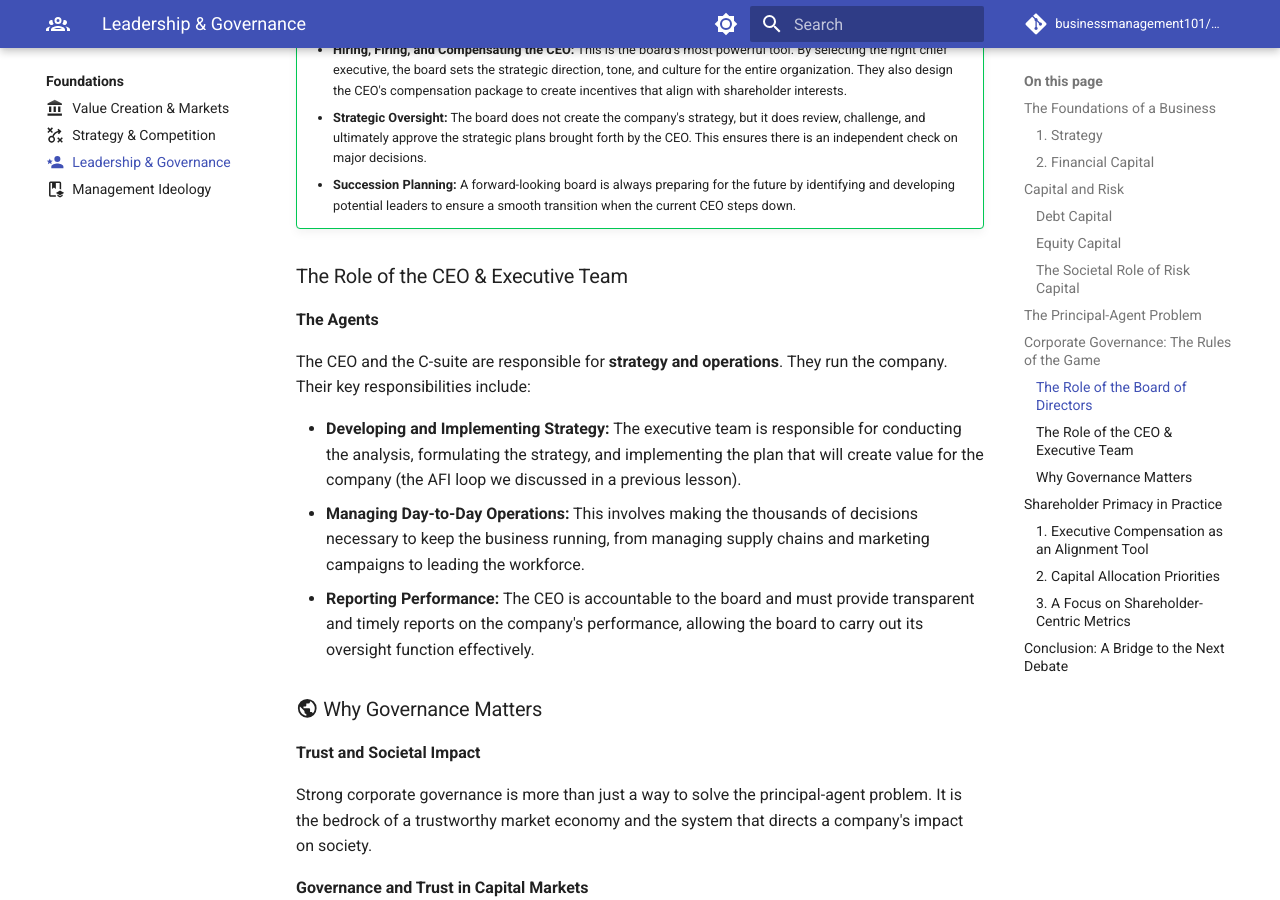
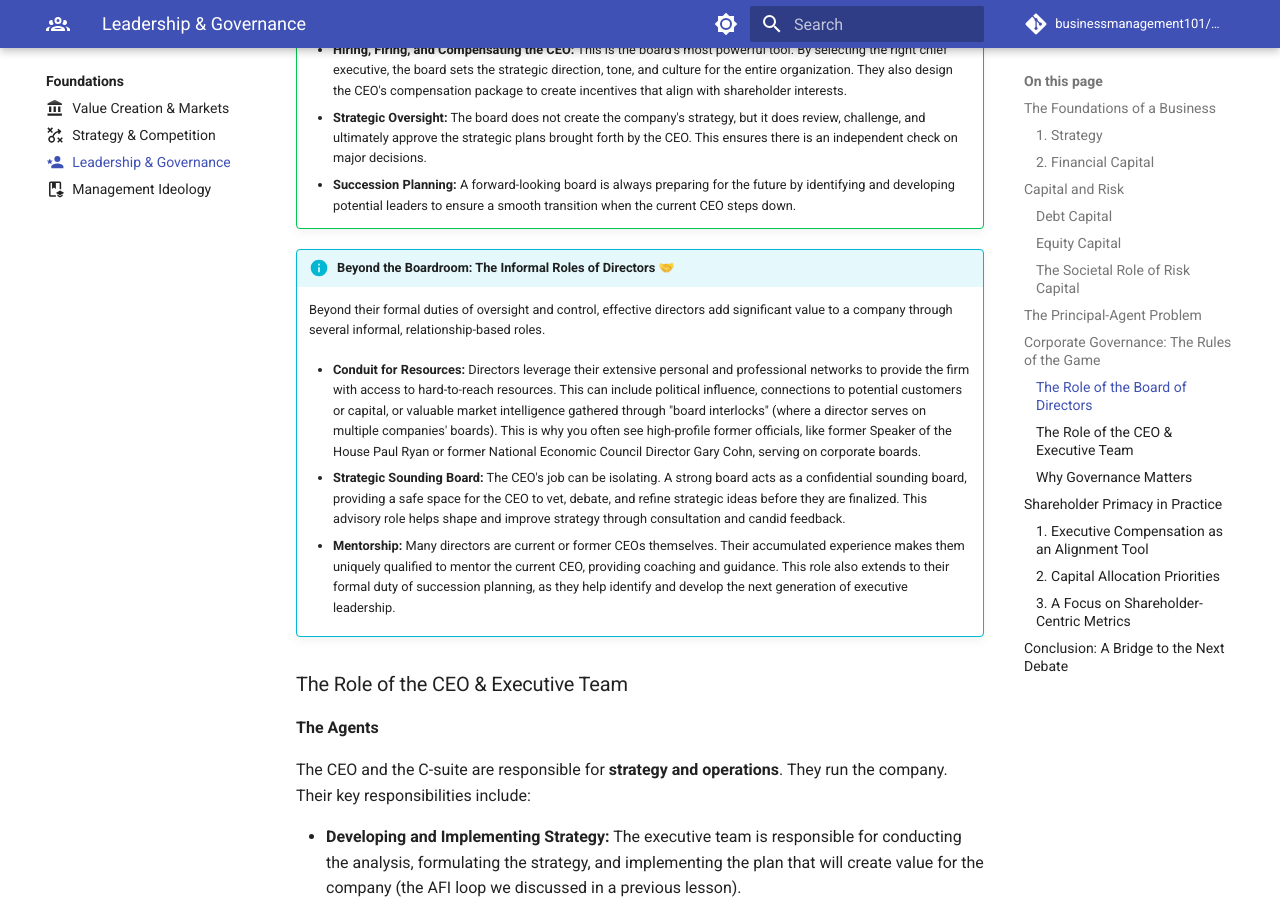
Before and after one commit to businessmanagement101/businessmanagement101.github.io, an MkDocs documentation site: the page built from docs/foundations/leadership-governance.md, in a window 1280 px wide and 900 px high, scrolled down 4946 px. Built offline with MkDocs 1.6.1 and Material for MkDocs 9.7.7, drawn with Linux system fonts in a browser that asks for light colours; comment, search, counter and statistics services are not loaded.

Commit message:
add informal role of board sidebar

```diff
--- a/docs/foundations/leadership-governance.md
+++ b/docs/foundations/leadership-governance.md
@@ -118,6 +118,17 @@ The Board of Directors is elected by the shareholders to be their official repre
     * **Strategic Oversight:** The board does not create the company's strategy, but it does review, challenge, and ultimately approve the strategic plans brought forth by the CEO. This ensures there is an independent check on major decisions.
     * **Succession Planning:** A forward-looking board is always preparing for the future by identifying and developing potential leaders to ensure a smooth transition when the current CEO steps down.
 
+
+!!! info "Beyond the Boardroom: The Informal Roles of Directors 🤝"
+
+    Beyond their formal duties of oversight and control, effective directors add significant value to a company through several informal, relationship-based roles.
+
+    * **Conduit for Resources:** Directors leverage their extensive personal and professional networks to provide the firm with access to hard-to-reach resources. This can include political influence, connections to potential customers or capital, or valuable market intelligence gathered through "board interlocks" (where a director serves on multiple companies' boards). This is why you often see high-profile former officials, like former Speaker of the House Paul Ryan or former National Economic Council Director Gary Cohn, serving on corporate boards.
+
+    * **Strategic Sounding Board:** The CEO's job can be isolating. A strong board acts as a confidential sounding board, providing a safe space for the CEO to vet, debate, and refine strategic ideas before they are finalized. This advisory role helps shape and improve strategy through consultation and candid feedback.
+
+    * **Mentorship:** Many directors are current or former CEOs themselves. Their accumulated experience makes them uniquely qualified to mentor the current CEO, providing coaching and guidance. This role also extends to their formal duty of succession planning, as they help identify and develop the next generation of executive leadership.
+
 ### The Role of the CEO & Executive Team
 **The Agents**
 
```
